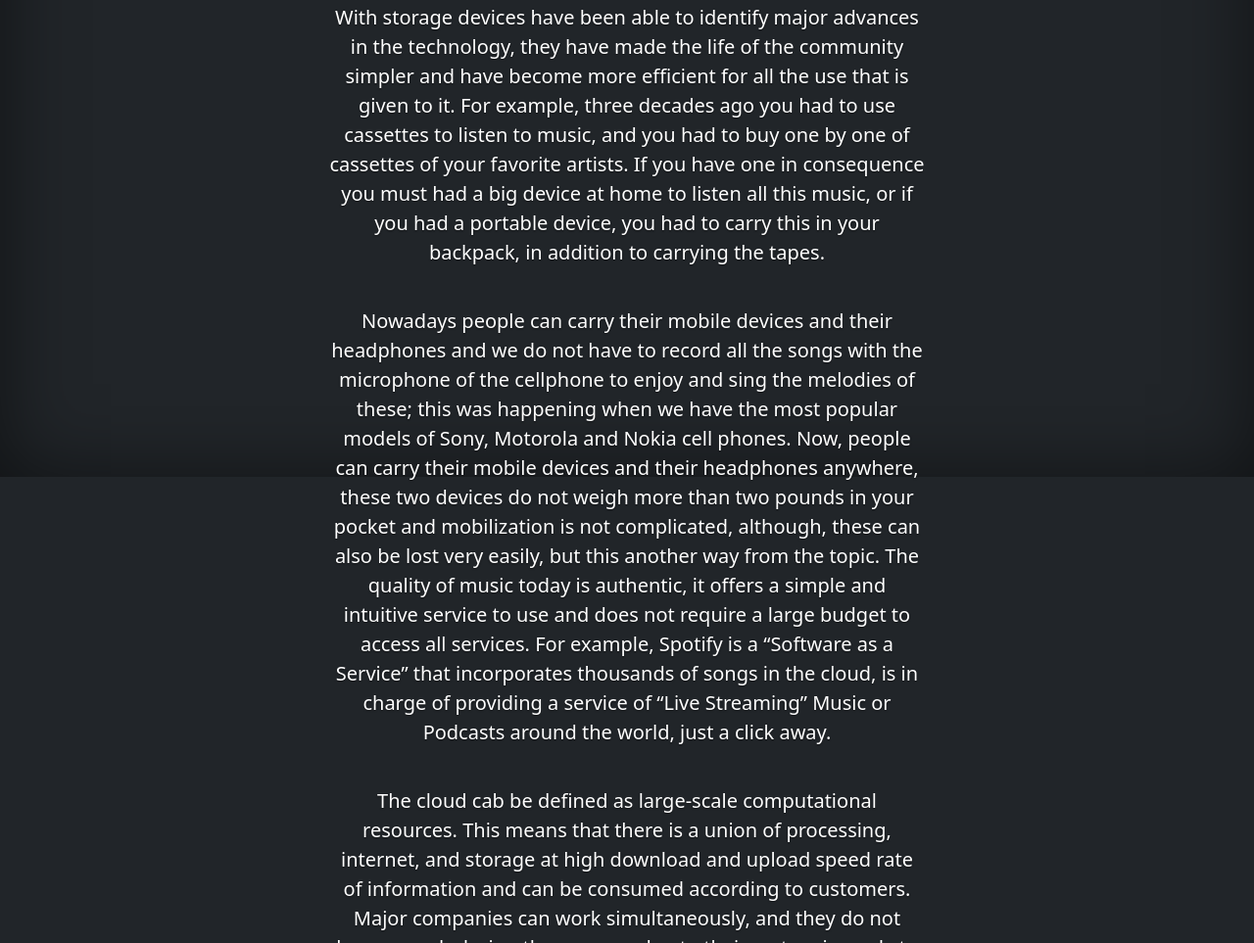
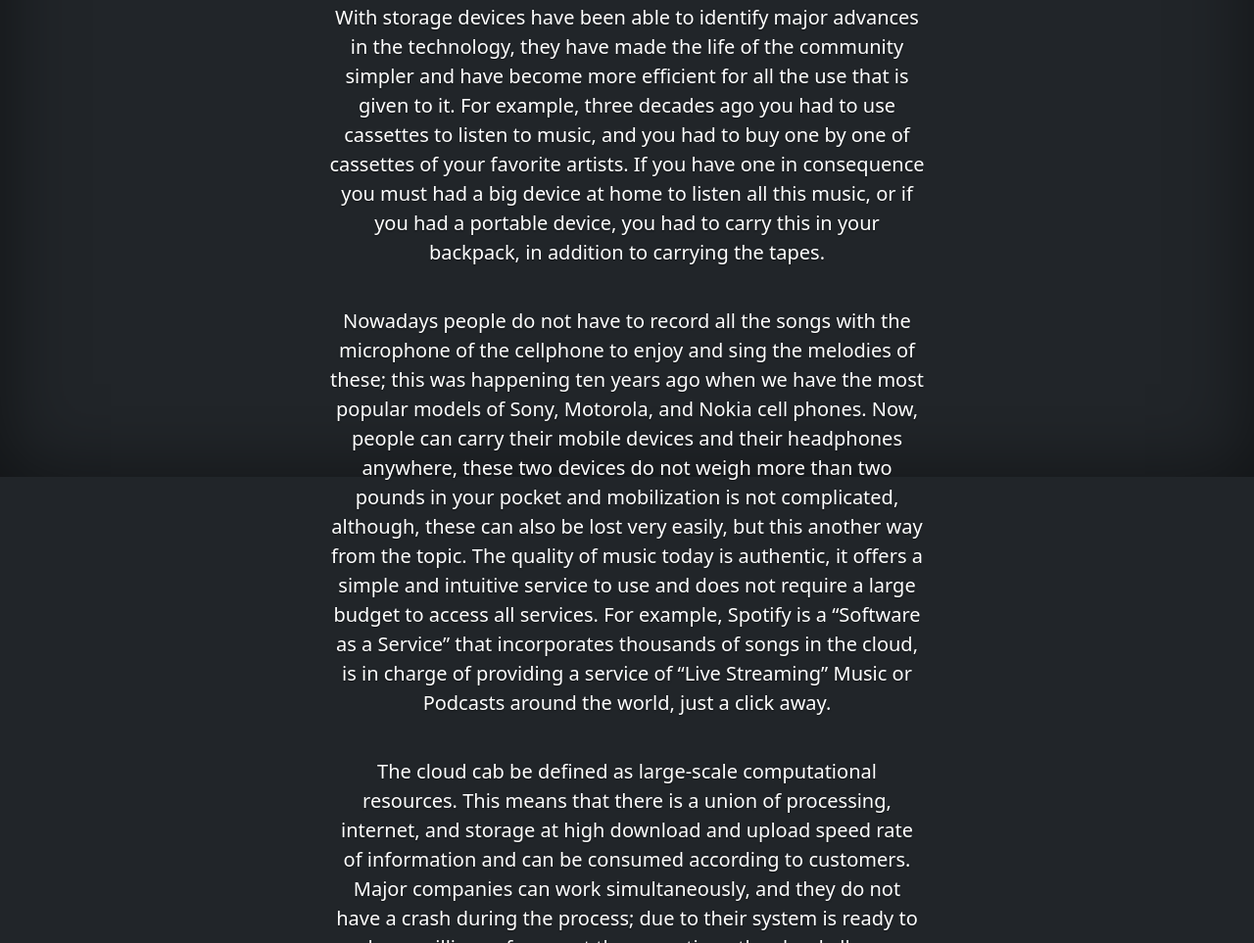
Before and after one commit to Davidbahe/Infraestuctura1, a plain HTML site: page cover/index.html in a window 1280 px wide. Shown: the part 313-1276 px from the top of the page at 98% size. Drawn offline with Linux system fonts and the light colour scheme.

Commit message:
Update index.html

```diff
--- a/cover/index.html
+++ b/cover/index.html
@@ -57,7 +57,7 @@
 <p class="lead">With storage devices have been able to identify major advances in the technology, they have made the life of the community simpler and have become more efficient for all the use that is given to it. For example, three decades ago you had to use cassettes to listen to music, and you had to buy one by one of cassettes of your favorite artists. If you have one in consequence you must had a big device at home to listen all this music, or if you had a portable device, you had to carry this in your backpack, in addition to carrying the tapes.
 </p>
 <br>
-<p class="lead">Nowadays people can carry their mobile devices and their headphones and we do not have to record all the songs with the microphone of the cellphone to enjoy and sing the melodies of these; this was happening when we have the most popular models of Sony, Motorola and Nokia cell phones. Now, people can carry their mobile devices and their headphones anywhere, these two devices do not weigh more than two pounds in your pocket and mobilization is not complicated, although, these can also be lost very easily, but this another way from the topic. The quality of music today is authentic, it offers a simple and intuitive service to use and does not require a large budget to access all services. For example, Spotify is a “Software as a Service” that incorporates thousands of songs in the cloud, is in charge of providing a service of “Live Streaming” Music or Podcasts around the world, just a click away.
+<p class="lead">Nowadays people do not have to record all the songs with the microphone of the cellphone to enjoy and sing the melodies of these; this was happening ten years ago when we have the most popular models of Sony, Motorola, and Nokia cell phones. Now, people can carry their mobile devices and their headphones anywhere, these two devices do not weigh more than two pounds in your pocket and mobilization is not complicated, although, these can also be lost very easily, but this another way from the topic. The quality of music today is authentic, it offers a simple and intuitive service to use and does not require a large budget to access all services. For example, Spotify is a “Software as a Service” that incorporates thousands of songs in the cloud, is in charge of providing a service of “Live Streaming” Music or Podcasts around the world, just a click away.
 </p>
 <br>
     <p class="lead">
```
